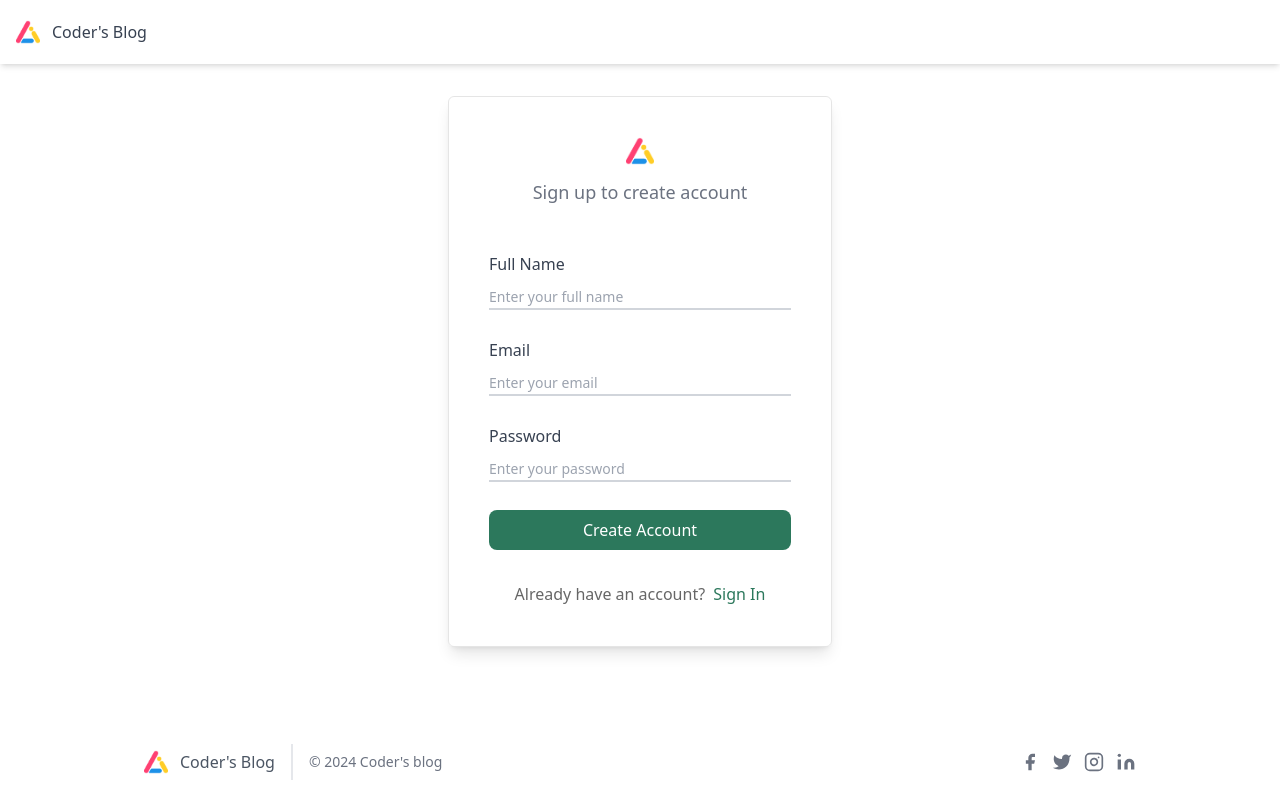
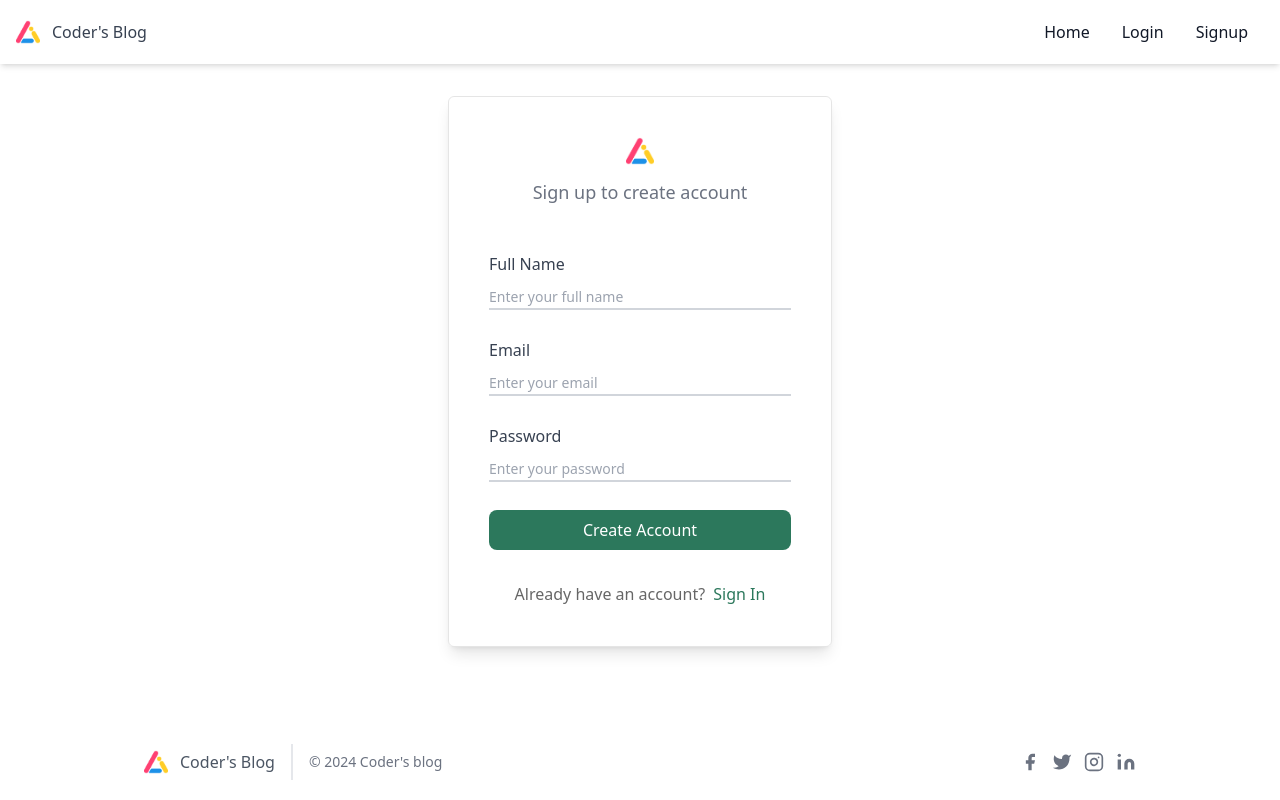
Before and after one commit to abhishekkumar011/Blog-App, a React (Vite) app: page /signup in a window 1280 px wide. Built offline with nearby package versions, Linux system fonts and the light colour scheme; no server answers.

Commit message:
bug: solve bug in header component

```diff
--- a/src/components/header/Header.jsx
+++ b/src/components/header/Header.jsx
@@ -56,7 +56,8 @@ const Header = () => {
                 <li key={item.name}>
                   <MyButton
                     onClick={() => navigate(item.slug)}
-                    classname="bg-transparent text-gray-700 hover:rounded-sm hover:text-white"
+                    classname="bg-transparent hover:rounded-sm hover:text-white"
+                    textColor="text-gray-900"
                   >
                     {item.name}
                   </MyButton>
```
